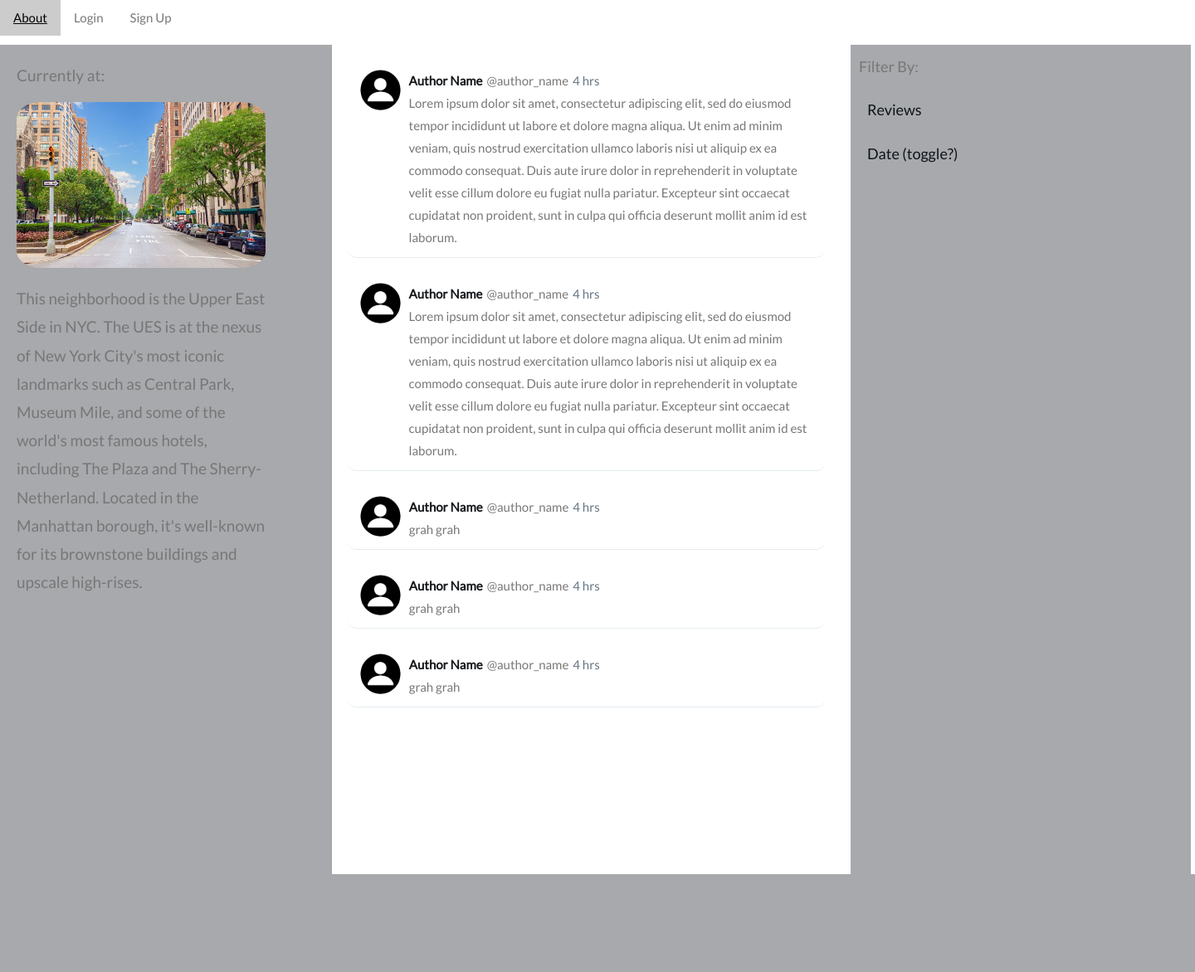
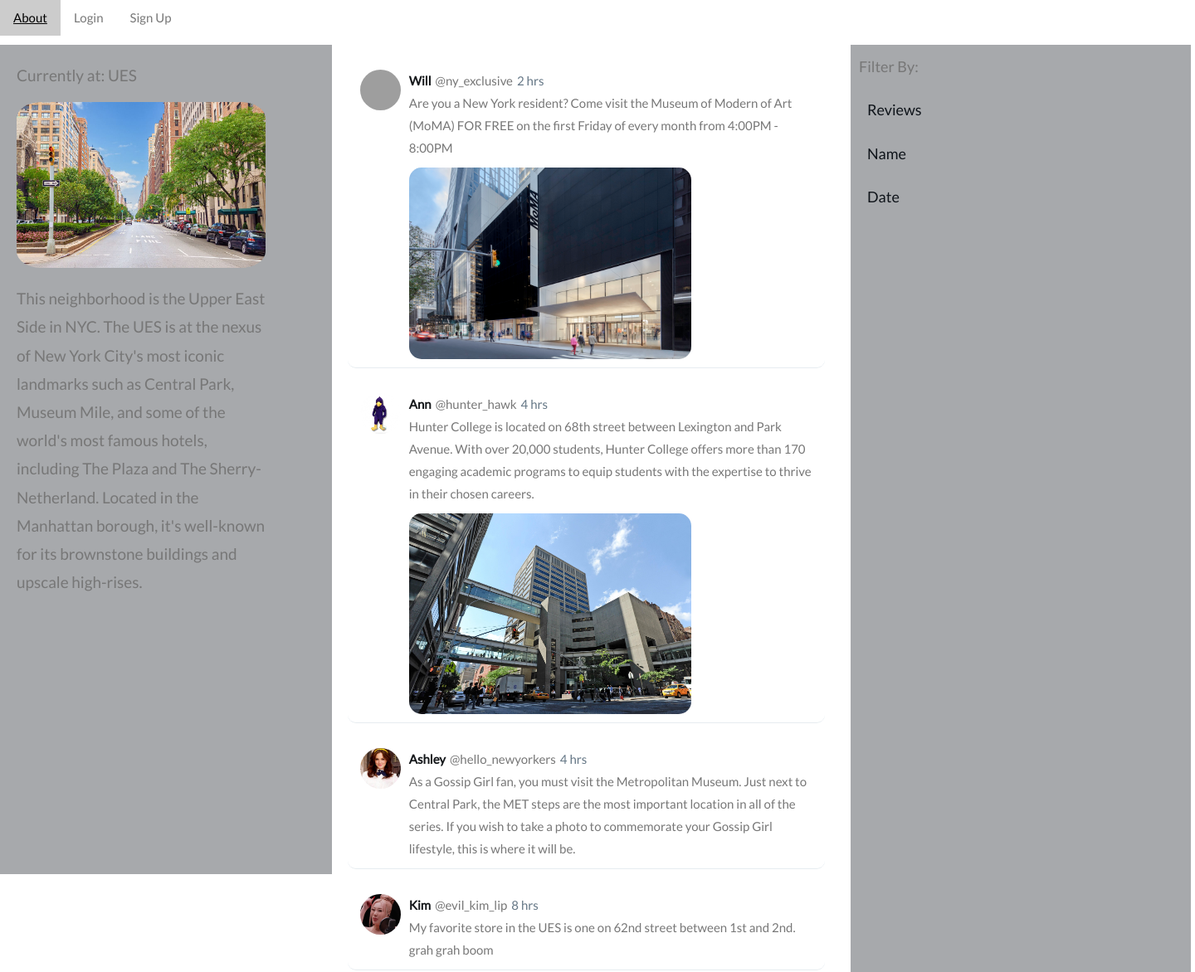
Before and after one commit to emiklap/connectNYC, a Flask app: page /home in a window 1440 px wide. Shown: the whole page at 83% size. Before the commit the page ends 1054 px from the top, so only its background shows below. Run offline with Flask 3, Linux system fonts and the light colour scheme; some libraries are stand-ins or nearby versions; grey boxes are pictures that could not be loaded.

Commit message:
added text and pfps

```diff
--- a/website/templates/home.html
+++ b/website/templates/home.html
@@ -83,7 +83,7 @@
         color: #657786;
     }
     .user-post__image {
-        width: 100%;
+        width: 70%;
         border-radius: 15px;
         margin-top: 10px;
     }
@@ -111,7 +111,7 @@
         <div class="layout__left-sidebar">
             <div class="hood">
                 <div>
-                    Currently at:
+                    Currently at: UES
                 </div>
                 <img class="hood__image" src="..\static\img\ues.jpg">
                 <div class="hood__content">
@@ -125,97 +125,81 @@
 
     <div class="layout__main">
         <div class="user-post">
-            <img class="user-post__profile-logo" src="..\static\img\profile-icon.png">
+            <img class="user-post__profile-logo" src="..\static\img\willdafoe.png">
             <div class="user-post__main">
                 <div class="user-post__header">
                     <div class="user-post__user-name">
-                        Author Name
+                        Will
                     </div>
                     <div class="user-post__slug">
-                        @author_name
+                        @ny_exclusive
+                    </div>
+                    <div class="user-post__publish-time">
+                        2 hrs
+                    </div>
+                </div>
+                <div class="user-post__content">
+                    Are you a New York resident? Come visit the Museum of Modern of Art (MoMA) FOR FREE on the first Friday of every month from 4:00PM - 8:00PM
+                </div>
+                <img class="user-post__image" src="..\static\img\moma.jpg">
+            </div>
+        </div>
+        <div class="user-post">
+            <img class="user-post__profile-logo" src="..\static\img\thegoat.png">
+            <div class="user-post__main">
+                <div class="user-post__header">
+                    <div class="user-post__user-name">
+                        Ann
+                    </div>
+                    <div class="user-post__slug">
+                        @hunter_hawk
                     </div>
                     <div class="user-post__publish-time">
                         4 hrs
                     </div>
                 </div>
                 <div class="user-post__content">
-                    Lorem ipsum dolor sit amet, consectetur adipiscing elit, sed do eiusmod tempor incididunt ut labore et dolore magna aliqua. Ut enim ad minim veniam, quis nostrud exercitation ullamco laboris nisi ut aliquip ex ea commodo consequat. Duis aute irure dolor in reprehenderit in voluptate velit esse cillum dolore eu fugiat nulla pariatur. Excepteur sint occaecat cupidatat non proident, sunt in culpa qui officia deserunt mollit anim id est laborum.
+                    Hunter College is located on 68th street between Lexington and Park Avenue. With over 20,000 students, Hunter College offers more than 170 engaging academic programs to equip students with the expertise to thrive in their chosen careers.
                 </div>
+                <img class="user-post__image" src="..\static\img\hunter.jpg">
             </div>
         </div>
         <div class="user-post">
-            <img class="user-post__profile-logo" src="..\static\img\profile-icon.png">
+            <img class="user-post__profile-logo" src="..\static\img\gopissgirl.png">
             <div class="user-post__main">
                 <div class="user-post__header">
                     <div class="user-post__user-name">
-                        Author Name
+                        Ashley
                     </div>
                     <div class="user-post__slug">
-                        @author_name
+                        @hello_newyorkers
                     </div>
                     <div class="user-post__publish-time">
                         4 hrs
                     </div>
                 </div>
                 <div class="user-post__content">
-                    Lorem ipsum dolor sit amet, consectetur adipiscing elit, sed do eiusmod tempor incididunt ut labore et dolore magna aliqua. Ut enim ad minim veniam, quis nostrud exercitation ullamco laboris nisi ut aliquip ex ea commodo consequat. Duis aute irure dolor in reprehenderit in voluptate velit esse cillum dolore eu fugiat nulla pariatur. Excepteur sint occaecat cupidatat non proident, sunt in culpa qui officia deserunt mollit anim id est laborum.
+                    As a Gossip Girl fan, you must visit the Metropolitan Museum. Just next to Central Park, the MET steps are the most important location in all of the series. If you wish to take a photo to commemorate your Gossip Girl lifestyle, this is where it will be.
                 </div>
             </div>
         </div>
         <div class="user-post">
-            <img class="user-post__profile-logo" src="..\static\img\profile-icon.png">
+            <img class="user-post__profile-logo" src="..\static\img\kim_lip.png">
             <div class="user-post__main">
                 <div class="user-post__header">
                     <div class="user-post__user-name">
-                        Author Name
+                        Kim
                     </div>
                     <div class="user-post__slug">
-                        @author_name
+                        @evil_kim_lip
                     </div>
                     <div class="user-post__publish-time">
-                        4 hrs
+                        8 hrs
                     </div>
                 </div>
                 <div class="user-post__content">
-                    grah grah
-                </div>
-            </div>
-        </div>
-        <div class="user-post">
-            <img class="user-post__profile-logo" src="..\static\img\profile-icon.png">
-            <div class="user-post__main">
-                <div class="user-post__header">
-                    <div class="user-post__user-name">
-                        Author Name
-                    </div>
-                    <div class="user-post__slug">
-                        @author_name
-                    </div>
-                    <div class="user-post__publish-time">
-                        4 hrs
-                    </div>
-                </div>
-                <div class="user-post__content">
-                    grah grah
-                </div>
-            </div>
-        </div>
-        <div class="user-post">
-            <img class="user-post__profile-logo" src="..\static\img\profile-icon.png">
-            <div class="user-post__main">
-                <div class="user-post__header">
-                    <div class="user-post__user-name">
-                        Author Name
-                    </div>
-                    <div class="user-post__slug">
-                        @author_name
-                    </div>
-                    <div class="user-post__publish-time">
-                        4 hrs
-                    </div>
-                </div>
-                <div class="user-post__content">
-                    grah grah
+                    My favorite store in the UES is one on 62nd street between 1st and 2nd.
+                    grah grah boom
                 </div>
             </div>
         </div>
@@ -230,7 +214,10 @@
                 Reviews
             </div>
             <div class="filter-item">
-                Date (toggle?)
+                Name
+            </div>
+            <div class="filter-item">
+                Date
             </div>
         </div>
     </div>
```
Also changed, not shown: website/static/img/gopissgirl.png (added), website/static/img/hunter.jpg (added), website/static/img/kim_lip.png (added), website/static/img/moma.jpg (added), website/static/img/thegoat.png (added), 1 other file.
